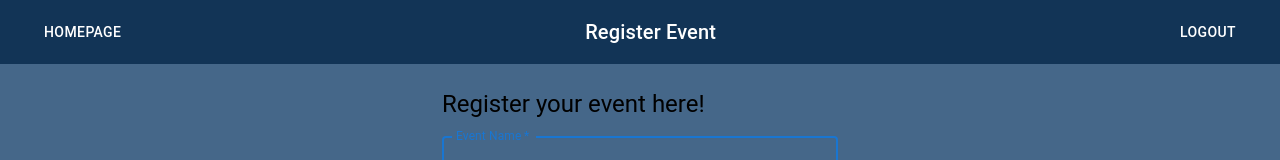
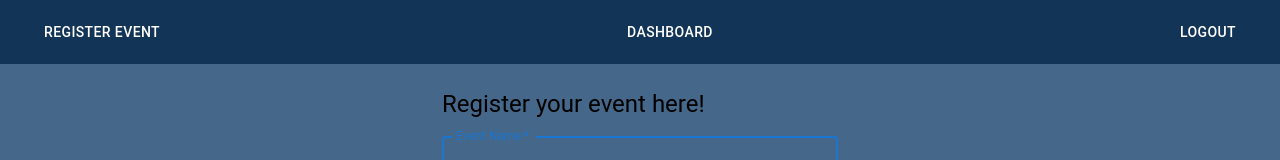
Before and after one commit to cis350/zuss, a React (Create React App) app in the folder zuss-app/: page /register-event in a window 1280 px wide. Shown: the top 160 px of the page. Built offline with nearby package versions, Linux system fonts and the light colour scheme; no server answers; sample sign-in values are in the browser's storage.

Commit message:
separated navbar

```diff
--- a/zuss-app/src/components/Homepage.js
+++ b/zuss-app/src/components/Homepage.js
@@ -6,28 +6,7 @@ import {
 import { styled } from '@mui/system';
 import Filter from './Filter'; // Make sure this path is correct
 import ZussModalContents from './ZussModal';
-
-
-const StyledAppBar = styled(AppBar)({
-  backgroundColor: '#123456',
-  color: 'white',
-});
-
-
-
-
-const StyledToolbar = styled(Toolbar)({
-  justifyContent: 'space-between',
-});
-
-const Title = styled(Typography)({
-  flexGrow: 1,
-  textAlign: 'center',
-});
-
-const StyledButton = styled(Button)({
-  margin: '0 12px',
-});
+import NavBar from './Navbar';
 
 const ContentBox = styled(Box)(({ theme }) => ({
   padding: theme.spacing(3),
@@ -83,17 +62,7 @@ function Homepage() {
 
   return (
     <Box sx={{ flexGrow: 1 }}>
-      <StyledAppBar position="static">
-        <StyledToolbar>
-          <StyledButton color="inherit" onClick={handleRegisterEvent}>
-            Register Event
-          </StyledButton>
-          <Title variant="h6">Dashboard</Title>
-          <StyledButton color="inherit" onClick={handleLogout}>
-            Logout
-          </StyledButton>
-        </StyledToolbar>
-      </StyledAppBar>
+      <NavBar handleRegisterEvent={handleRegisterEvent} handleLogout={handleLogout}/>
       <ContentBox>
         <Typography variant="h4" sx={{ color: 'white', mb: 4 }}>
           Upcoming Events
--- a/zuss-app/src/components/Navbar.js
+++ b/zuss-app/src/components/Navbar.js
@@ -0,0 +1,44 @@
+import {
+    AppBar, Toolbar, Typography, Button
+} from '@mui/material';
+import { styled } from '@mui/system';
+
+
+
+export default function NavBar(props) {
+    const StyledAppBar = styled(AppBar)({
+        backgroundColor: '#123456',
+        color: 'white',
+      });
+
+      const StyledToolbar = styled(Toolbar)({
+        justifyContent: 'space-between',
+      });
+
+      const Title = styled(Typography)({
+        flexGrow: 1,
+        textAlign: 'center',
+      });
+
+      const StyledButton = styled(Button)({
+        margin: '0 12px',
+      });
+
+
+    return (
+        <StyledAppBar position="static">
+        <StyledToolbar>
+          <StyledButton color="inherit" onClick={props.handleRegisterEvent}>
+            Register Event
+          </StyledButton>
+          <StyledButton color="inherit" onClick={props.handleHomepage}>
+            Dashboard
+          </StyledButton>
+          <StyledButton color="inherit" onClick={props.handleLogout}>
+            Logout
+          </StyledButton>
+        </StyledToolbar>
+      </StyledAppBar>
+    )
+
+}
--- a/zuss-app/src/components/RegisterEvent.js
+++ b/zuss-app/src/components/RegisterEvent.js
@@ -5,6 +5,7 @@ import {
   AppBar, Toolbar, Typography, Button, Box, Container, TextField, Select, MenuItem, InputLabel, FormControl
 } from '@mui/material';
 import { styled } from '@mui/system';
+import NavBar from './Navbar';
 
 const StyledAppBar = styled(AppBar)({
   backgroundColor: '#123456',
@@ -102,7 +103,8 @@ function RegisterEvent() {
 
   return (
     <Box sx={{ flexGrow: 1 }}>
-      <StyledAppBar position="static">
+      <NavBar handleHomepage={handleHomepage} handleLogout={handleLogout}/>
+      {/* <StyledAppBar position="static">
         <StyledToolbar>
           <StyledButton color="inherit" onClick={handleHomepage}>
             Homepage
@@ -114,7 +116,7 @@ function RegisterEvent() {
             Logout
           </StyledButton>
         </StyledToolbar>
-      </StyledAppBar>
+      </StyledAppBar> */}
       <ContentBox>
         <Container component="main" maxWidth="xs">
           <Typography component="h1" variant="h5">
```
Also changed, not shown: 7 other files (tests, documents, lock files or other folders).
